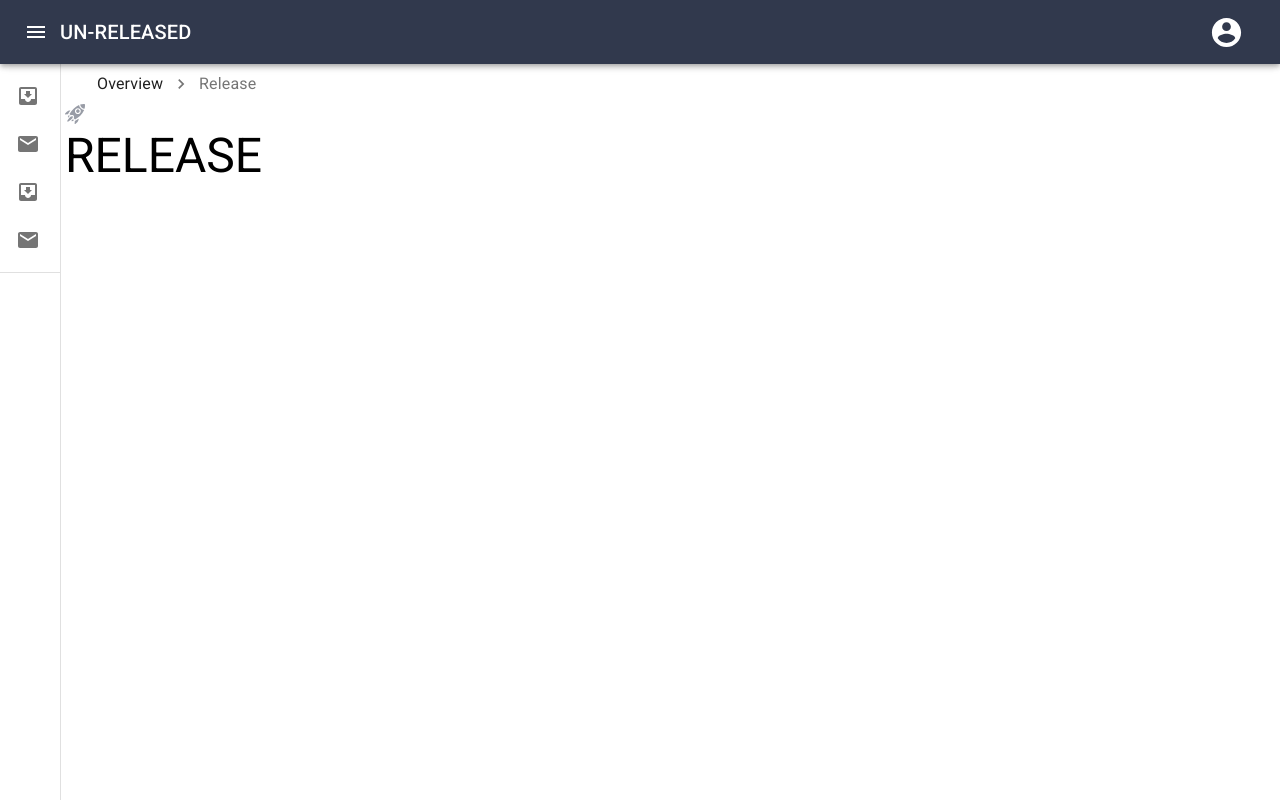
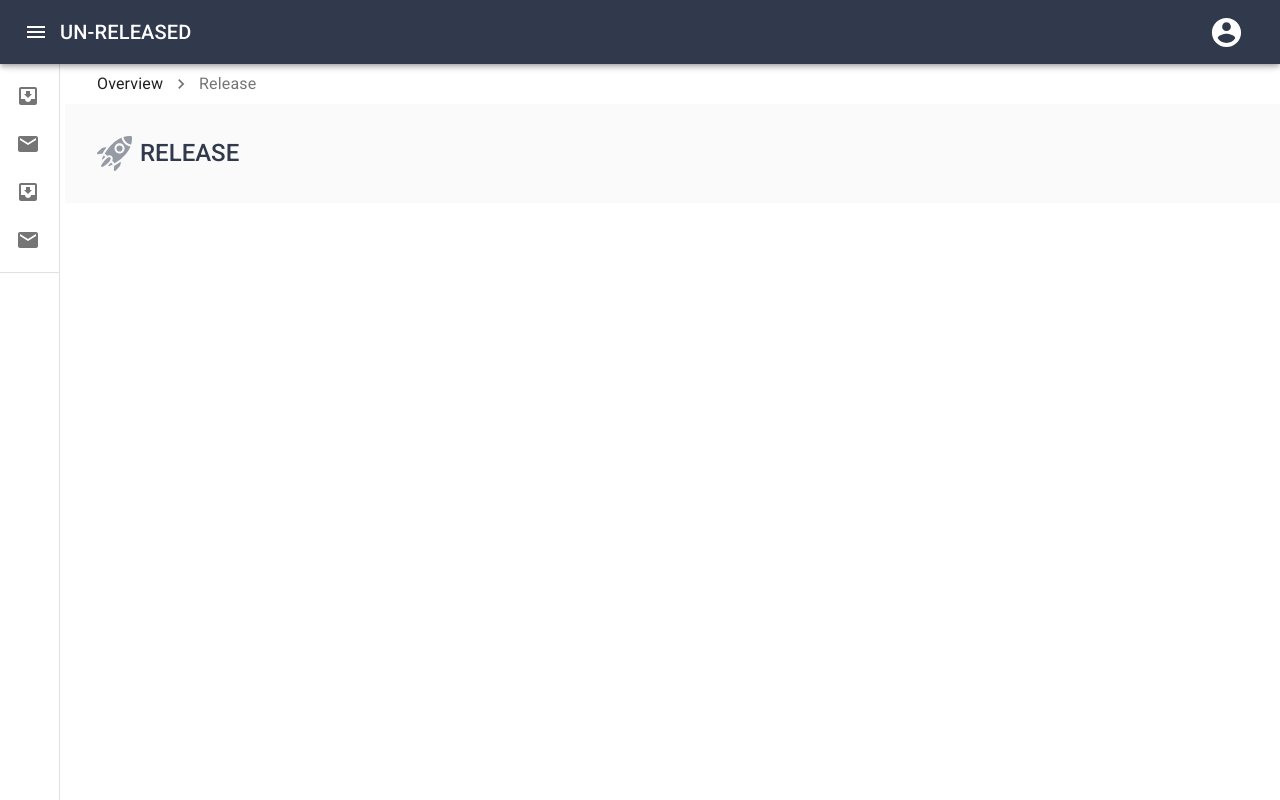
Before and after one commit to amitfbg/canvas-demo, a React (Create React App) app: page / in a window 1280 px wide. Built offline with nearby package versions, Linux system fonts and the light colour scheme.

Commit message:
Page Header

```diff
--- a/src/App.js
+++ b/src/App.js
@@ -4,7 +4,7 @@ import theme from "./theme/MUI_theme";
 
 import Header from "./components/header/Header";
 import ReleaseContainer from "./components/maincontainer/ReleaseContainer";
-import LeftNavBar from "./components/navbar/Navigator";
+import LeftNavBar from "./components/navbar/LeftNavBar";
 
 const useStyle = makeStyles({
   wrapper: {
--- a/src/assets/RocketIcon.js
+++ b/src/assets/RocketIcon.js
@@ -5,7 +5,7 @@ const RocketIcon = () => {
   return (
     <SvgIcon
       viewBox="0 0 512.00034 512"
-      fontSize="small"
+      fontSize="large"
       htmlColor="rgba(49, 57, 77, 0.5)"
     >
       <path d="m74.742188 328.078125c-2.898438 5.78125-1.769532 12.769531 2.796874 17.339844l3.667969 3.667969c10.597657-12.558594 22.949219-26.1875 37.929688-41.164063 1.058593-1.058594 2.148437-1.570313 3.210937-2.546875l-23.597656-23.601562c-13.71875 24.8125-21.71875 41.765624-24.007812 46.304687zm0 0" />
--- a/src/components/maincontainer/components/PageHeader.js
+++ b/src/components/maincontainer/components/PageHeader.js
@@ -1,15 +1,33 @@
 import React from "react";
 import RocketIcon from "../../../assets/RocketIcon";
 import Typography from "@material-ui/core/Typography";
+import styled from "styled-components";
+import { makeStyles } from "@material-ui/core";
+
+const Wrapper = styled.section`
+  display: flex;
+  align-items: center;
+  padding: 2rem 0 2rem 2rem;
+  background-color: #fafafa;
+`;
+
+const useStyle = makeStyles((theme) => ({
+  headerTitle: {
+    marginLeft: theme.spacing(1),
+    color: "#31394d",
+    fontWeight: "500",
+  },
+}));
 
 function PageHeader() {
+  const classes = useStyle();
   return (
-    <div>
+    <Wrapper>
       <RocketIcon />
-      <Typography variant="h3" color="initial">
+      <Typography variant="h5" className={classes.headerTitle}>
         RELEASE
       </Typography>
-    </div>
+    </Wrapper>
   );
 }
 
--- a/src/index.css
+++ b/src/index.css
@@ -1,3 +1,9 @@
+* {
+  margin: 0;
+  padding: 0;
+  box-sizing: border-box;
+}
+
 body {
   margin: 0;
   padding: 0;
```
Also changed, not shown: src/components/navbar/LeftNavBar.js (renamed from src/components/navbar/Navigator.js).
